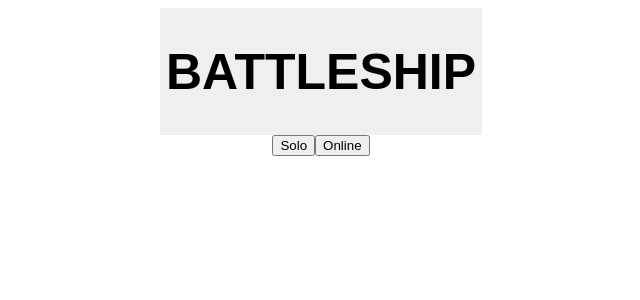
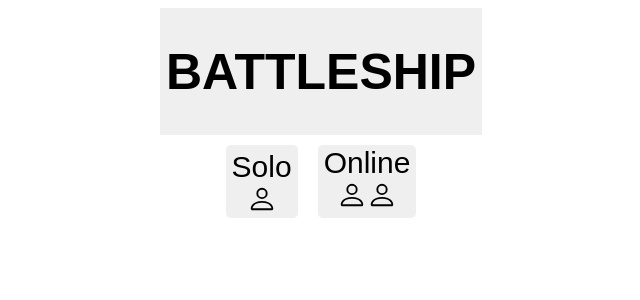
Before and after one commit to earacena/battleship-webapp-frontend, a React (Create React App) app: page / in a window 1280 px wide. Shown: the top 300 px of the page, without its empty margins (319-959 px from the left). Built offline with nearby package versions, Linux system fonts and the light colour scheme.

Commit message:
Refactor Menu using Button and add icons

```diff
--- a/src/features/Menu/Menu.tsx
+++ b/src/features/Menu/Menu.tsx
@@ -1,13 +1,24 @@
 import React from 'react';
 import { useNavigate } from 'react-router-dom';
+import { BsPerson } from 'react-icons/bs';
+import { Button } from '../../components';
 
 function Menu() {
   const navigate = useNavigate();
 
   return (
-    <div>
-      <button onClick={() => navigate("/solo")}>Solo</button>
-      <button onClick={() => navigate("/online")}> Online</button>
+    <div style={{ display: 'flex', flexDirection: 'row' } as React.CSSProperties}>
+      <Button onClick={() => navigate("/solo")}>
+         Solo
+        <BsPerson />
+      </Button>
+      <Button onClick={() => navigate("/online")}>
+        Online
+        <span>
+          <BsPerson />
+          <BsPerson />
+        </span>
+      </Button>
     </div>
   );
 };
```
